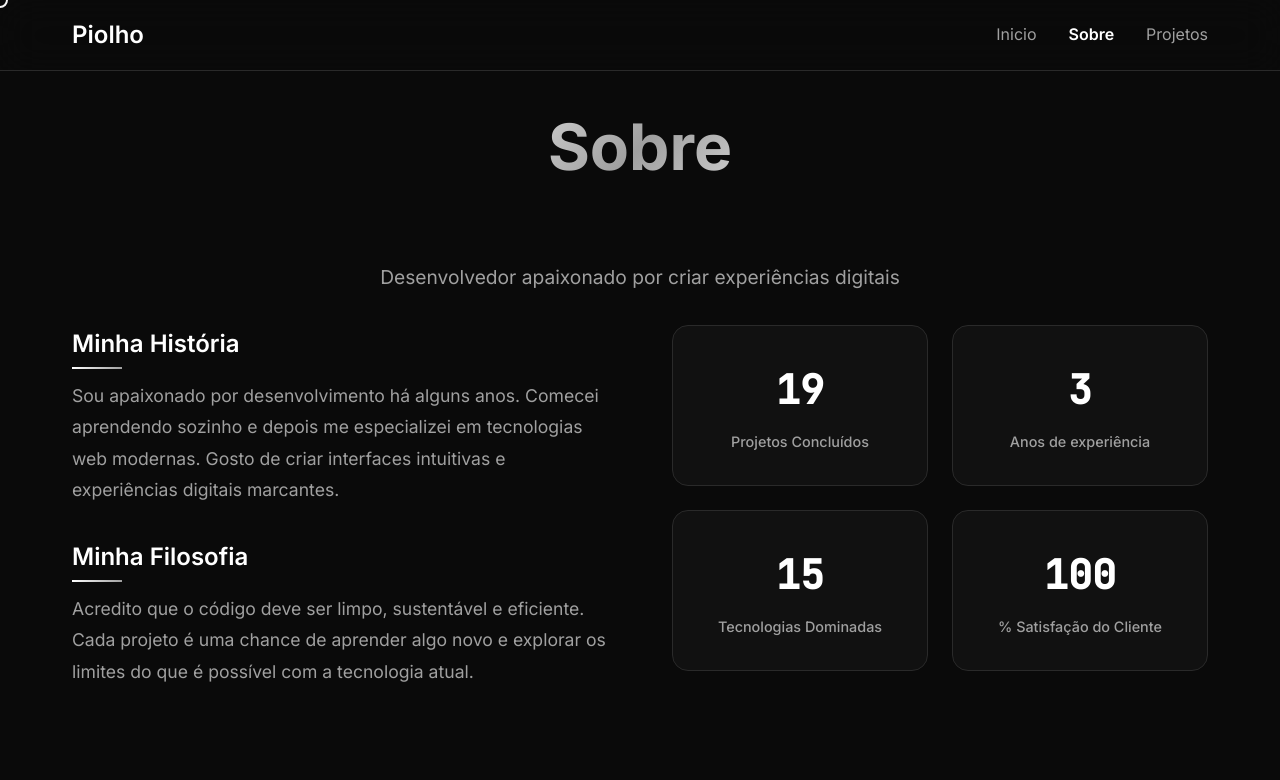
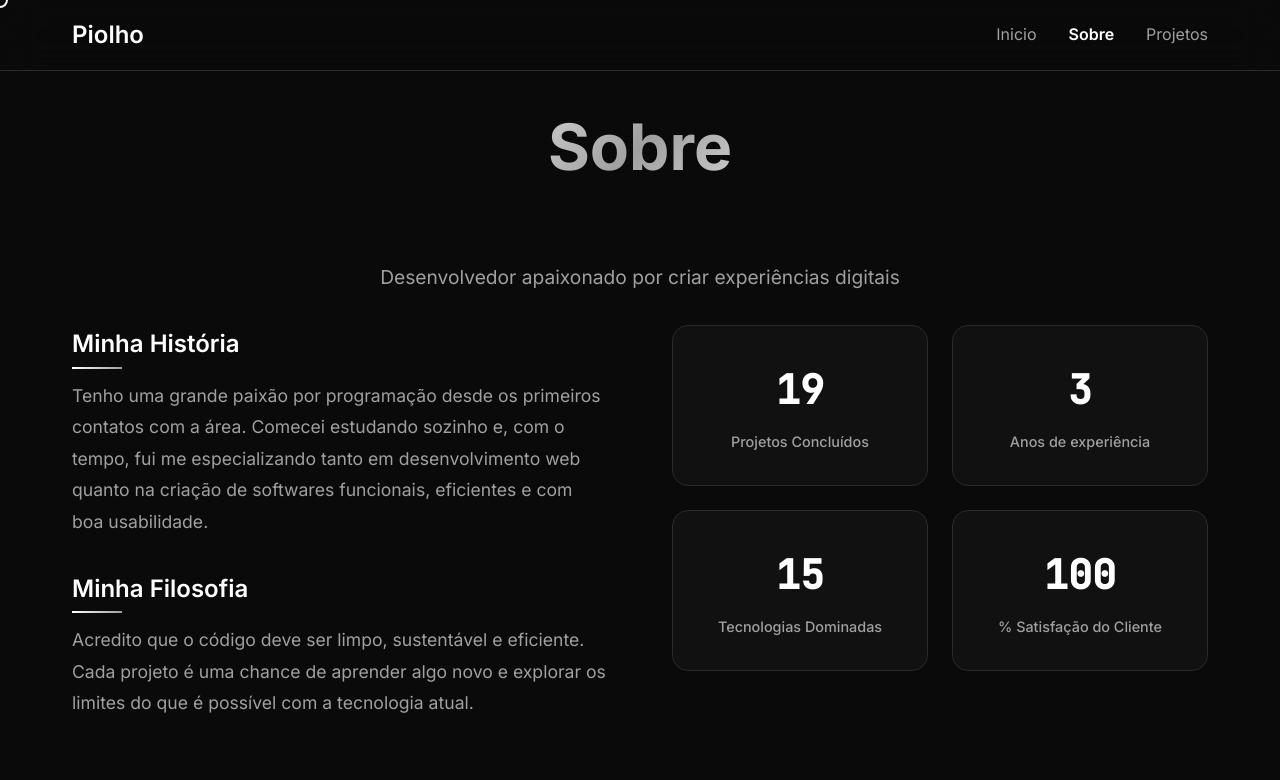
Before and after one commit to piolhocabuloso/Meu-repositorio, a plain HTML site: page about.html in a window 1280 px wide. Shown: the top 780 px of the page. Drawn offline with Linux system fonts and the light colour scheme; no server answers.

Commit message:
7 commit

```diff
--- a/about.html
+++ b/about.html
@@ -45,9 +45,7 @@
                     <div class="text-section">
                         <h2 class="section-title">Minha História</h2>
                         <p class="section-text">
-                            Sou apaixonado por desenvolvimento há alguns anos. Comecei aprendendo sozinho e depois me
-                            especializei em tecnologias web modernas. Gosto de criar interfaces intuitivas e
-                            experiências digitais marcantes.
+                            Tenho uma grande paixão por programação desde os primeiros contatos com a área. Comecei estudando sozinho e, com o tempo, fui me especializando tanto em desenvolvimento web quanto na criação de softwares funcionais, eficientes e com boa usabilidade.
                         </p>
                     </div>
 
```
